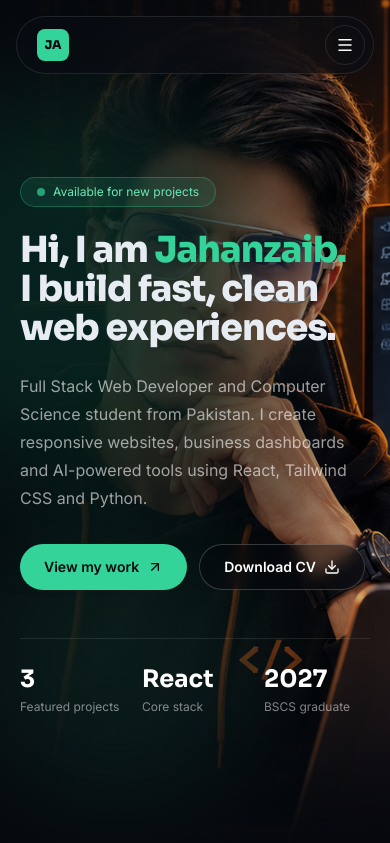
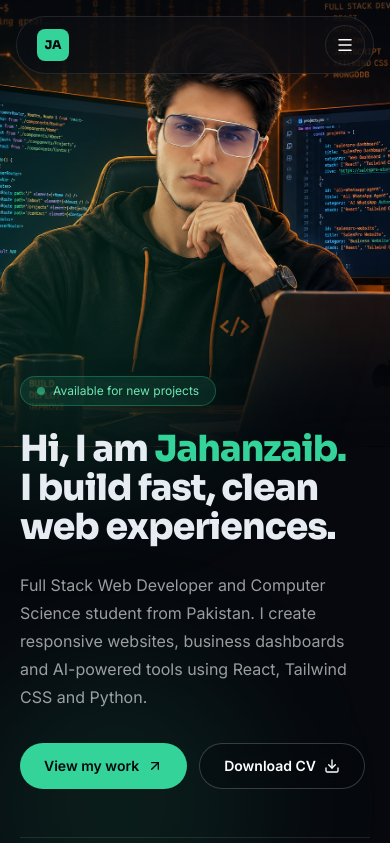
Before and after one commit to g1f23ubscs119/jahanzaibaif-portfolio, a React (Vite) app: page / in a window 390 px wide. Shown: the top 843 px of the page. Built offline with nearby package versions, Linux system fonts and the light colour scheme; grey boxes are pictures that could not be loaded.

Commit message:
Fix hero photo zoom on mobile

```diff
--- a/src/components/Hero.jsx
+++ b/src/components/Hero.jsx
@@ -39,12 +39,12 @@ export default function Hero() {
 
   return (
     <>
-      <section className="relative flex min-h-screen items-center overflow-hidden bg-ink-950 px-5 pb-20 pt-32">
+      <section className="relative flex min-h-screen flex-col overflow-hidden bg-ink-950 px-5 pb-20 pt-0 lg:flex-row lg:items-center lg:pt-32">
         <div
-          className="absolute inset-y-0 right-0 w-full transition-transform duration-300 ease-out lg:w-[66%]"
+          className="relative -mx-5 h-[440px] w-[calc(100%+2.5rem)] shrink-0 overflow-hidden transition-transform duration-300 ease-out sm:h-[520px] lg:absolute lg:inset-y-0 lg:right-0 lg:mx-0 lg:h-auto lg:w-[66%]"
           style={{
             transform:
-              "translate(" + offset.x + "px, " + offset.y + "px) scale(1.06)",
+              "translate(" + offset.x + "px, " + offset.y + "px) scale(1.03)",
           }}
         >
           <img
@@ -52,10 +52,12 @@ export default function Hero() {
             alt={SITE.name}
             className="animate-kenburns h-full w-full object-cover object-top"
           />
+          <div className="absolute inset-x-0 bottom-0 h-44 bg-gradient-to-t from-ink-950 to-transparent lg:hidden" />
+          <div className="absolute inset-x-0 top-0 h-28 bg-gradient-to-b from-ink-950/70 to-transparent lg:hidden" />
         </div>
 
-        <div className="absolute inset-0 bg-gradient-to-r from-ink-950 via-ink-950/80 to-ink-950/10" />
-        <div className="absolute inset-x-0 bottom-0 h-48 bg-gradient-to-t from-ink-950 to-transparent" />
+        <div className="absolute inset-0 hidden bg-gradient-to-r from-ink-950 via-ink-950/80 to-ink-950/10 lg:block" />
+        <div className="absolute inset-x-0 bottom-0 hidden h-48 bg-gradient-to-t from-ink-950 to-transparent lg:block" />
 
         <div className="pointer-events-none absolute -left-32 top-24 h-96 w-96 animate-floaty rounded-full bg-mint-500/15 blur-3xl" />
         <div className="pointer-events-none absolute bottom-10 right-1/3 h-72 w-72 animate-floaty rounded-full bg-mint-400/10 blur-3xl" />
@@ -74,7 +76,7 @@ export default function Hero() {
           </div>
         ))}
 
-        <div className="relative z-10 mx-auto w-full max-w-6xl">
+        <div className="relative z-10 mx-auto -mt-16 w-full max-w-6xl lg:mt-0">
           <div className="max-w-xl">
             <div className="inline-flex items-center gap-2 rounded-full border border-mint-400/30 bg-mint-400/10 px-4 py-1.5 text-xs text-mint-300">
               <span className="h-2 w-2 animate-pulse rounded-full bg-mint-400" />
--- a/src/index.css
+++ b/src/index.css
@@ -107,3 +107,21 @@
 .animate-pop {
   animation: popIn 0.5s ease-out both;
 }
+
+@keyframes kenburnsSoft {
+  0% {
+    transform: scale(1);
+  }
+  50% {
+    transform: scale(1.06);
+  }
+  100% {
+    transform: scale(1);
+  }
+}
+
+@media (max-width: 1023px) {
+  .animate-kenburns {
+    animation-name: kenburnsSoft;
+  }
+}
```
